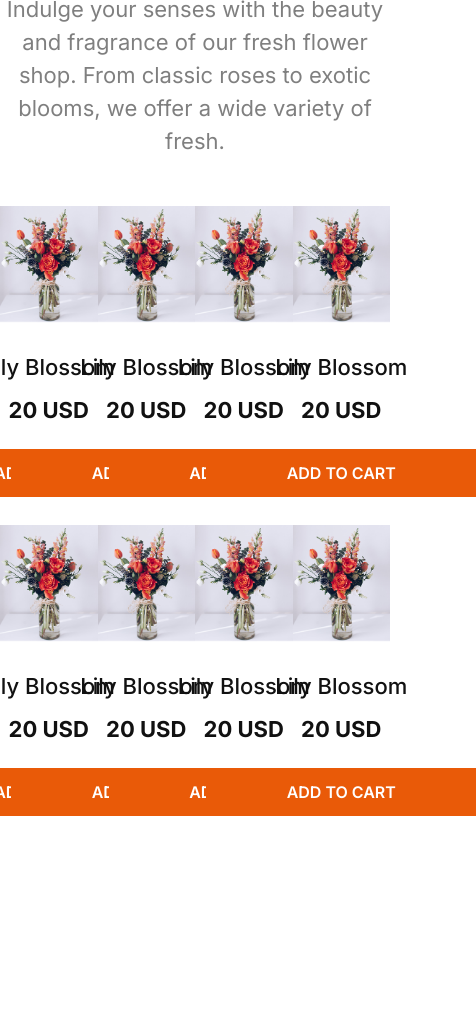
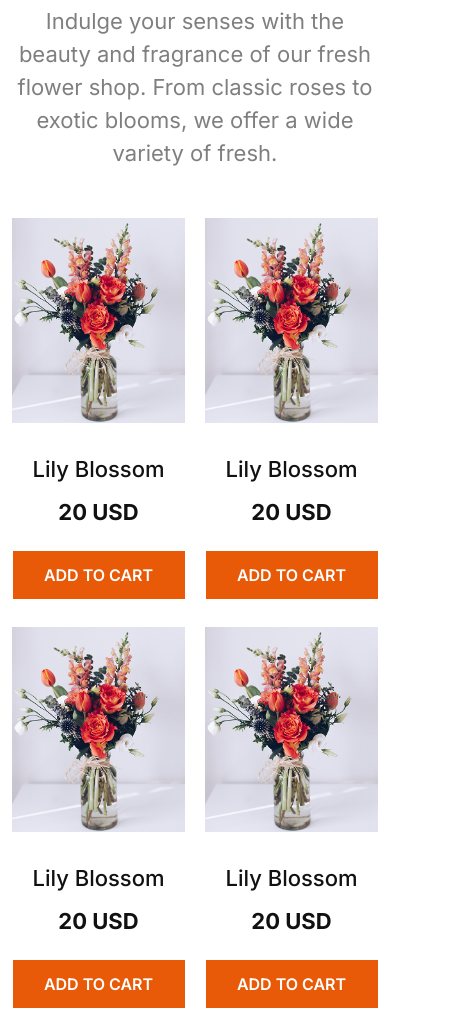
Before and after one commit to RahidulRIP/responsive-flowers-site, a plain HTML site: page index.html in a window 390 px wide. Shown: the part 779-1795 px from the top of the page, 476 px wide, since content can reach past the window. Before the commit the page ends 1595 px from the top, so only its background shows below. Drawn offline with nearby package versions, Linux system fonts and the light colour scheme.

Commit message:
our plants mobile layout done

```diff
--- a/index.html
+++ b/index.html
@@ -82,14 +82,15 @@
     <!-- main section start here  -->
     <main>
         <!-- our plants section start  -->
-        <section class="max-w-6xl mx-auto mt-[120px]">
-            <div class="text-center space-y-4">
+        <section class="max-w-6xl mx-auto mt-[120px] p-3">
+            <div class="text-center space-y-4 mb-12 ">
                 <h2 class="text-5xl font-bold noto"><span class="text-[#E95A08]">Our</span> Plants</h2>
-                <p class="md:w-4xl mx-auto inter text-[22px] text-[#00000080]">Indulge your senses with the beauty and fragrance of our fresh flower shop.
+                <p class="lg:w-4xl mx-auto inter text-[22px] text-[#00000080]">Indulge your senses with the beauty and
+                    fragrance of our fresh flower shop.
                     From classic roses to
                     exotic blooms, we offer a wide variety of fresh.</p>
             </div>
-            <div class="grid grid-cols-4 gap-y-7 mt-12">
+            <div class="grid grid-cols-2 md:grid-cols-4 md:gap-y-5 md:gap-2 gap-x-5 gap-y-7">
                 <div class="flex flex-col items-center gap-7">
                     <div>
                         <img class="" src="./assets/sample-flower-image.png" alt="">
@@ -97,8 +98,9 @@
                     <div class="inter text-center space-y-2.5">
                         <p class="text-[#111111] text-[22px] font-medium">Lily Blossom</p>
                         <h4 class="text-[#111111] text-[22px] font-bold">20 USD</h4>
-                        <button class="text-white font-semibold  bg-[#E95A08] w-[270px] w- py-3 mt-3">ADD TO
-                            CART</button>
+                        <div class="">
+                            <button class="text-white font-semibold bg-[#E95A08]  w-[172px] md:w-[263px] py-3  mt-3">ADD TO CART</button>
+                        </div>
                     </div>
                 </div>
                 <div class="flex flex-col items-center gap-7">
@@ -108,7 +110,7 @@
                     <div class="inter text-center space-y-2.5">
                         <p class="text-[#111111] text-[22px] font-medium">Lily Blossom</p>
                         <h4 class="text-[#111111] text-[22px] font-bold">20 USD</h4>
-                        <button class="text-white font-semibold  bg-[#E95A08] w-[270px] py-3 mt-3">ADD TO CART</button>
+                        <button class="text-white font-semibold  bg-[#E95A08] w-[172px] md:w-[263px] py-3  mt-3">ADD TO CART</button>
                     </div>
                 </div>
                 <div class="flex flex-col items-center gap-7">
@@ -118,7 +120,8 @@
                     <div class="inter text-center space-y-2.5">
                         <p class="text-[#111111] text-[22px] font-medium">Lily Blossom</p>
                         <h4 class="text-[#111111] text-[22px] font-bold">20 USD</h4>
-                        <button class="text-white font-semibold  bg-[#E95A08] w-[270px] py-3 mt-3">ADD TO CART</button>
+                        <button class="text-white font-semibold  bg-[#E95A08] w-[172px] md:w-[263px] py-3 mt-3">ADD TO
+                            CART</button>
                     </div>
                 </div>
                 <div class="flex flex-col items-center gap-7">
@@ -128,7 +131,8 @@
                     <div class="inter text-center space-y-2.5">
                         <p class="text-[#111111] text-[22px] font-medium">Lily Blossom</p>
                         <h4 class="text-[#111111] text-[22px] font-bold">20 USD</h4>
-                        <button class="text-white font-semibold  bg-[#E95A08] w-[270px] py-3 mt-3">ADD TO CART</button>
+                        <button class="text-white font-semibold  bg-[#E95A08] w-[172px] md:w-[263px] py-3 mt-3">ADD TO
+                            CART</button>
                     </div>
                 </div>
                 <div class="flex flex-col items-center gap-7">
@@ -138,7 +142,8 @@
                     <div class="inter text-center space-y-2.5">
                         <p class="text-[#111111] text-[22px] font-medium">Lily Blossom</p>
                         <h4 class="text-[#111111] text-[22px] font-bold">20 USD</h4>
-                        <button class="text-white font-semibold  bg-[#E95A08] w-[270px] py-3 mt-3">ADD TO CART</button>
+                        <button class="text-white font-semibold  bg-[#E95A08] w-[172px] md:w-[263px] py-3 mt-3">ADD TO
+                            CART</button>
                     </div>
                 </div>
                 <div class="flex flex-col items-center gap-7">
@@ -148,7 +153,8 @@
                     <div class="inter text-center space-y-2.5">
                         <p class="text-[#111111] text-[22px] font-medium">Lily Blossom</p>
                         <h4 class="text-[#111111] text-[22px] font-bold">20 USD</h4>
-                        <button class="text-white font-semibold  bg-[#E95A08] w-[270px] py-3 mt-3">ADD TO CART</button>
+                        <button class="text-white font-semibold  bg-[#E95A08] w-[172px] md:w-[263px] py-3 mt-3">ADD TO
+                            CART</button>
                     </div>
                 </div>
                 <div class="flex flex-col items-center gap-7">
@@ -158,7 +164,8 @@
                     <div class="inter text-center space-y-2.5">
                         <p class="text-[#111111] text-[22px] font-medium">Lily Blossom</p>
                         <h4 class="text-[#111111] text-[22px] font-bold">20 USD</h4>
-                        <button class="text-white font-semibold  bg-[#E95A08] w-[270px] py-3 mt-3">ADD TO CART</button>
+                        <button class="text-white font-semibold  bg-[#E95A08] w-[172px] md:w-[263px] py-3 mt-3">ADD TO
+                            CART</button>
                     </div>
                 </div>
                 <div class="flex flex-col items-center gap-7">
@@ -168,7 +175,8 @@
                     <div class="inter text-center space-y-2.5">
                         <p class="text-[#111111] text-[22px] font-medium">Lily Blossom</p>
                         <h4 class="text-[#111111] text-[22px] font-bold">20 USD</h4>
-                        <button class="text-white font-semibold  bg-[#E95A08] w-[270px] py-3 mt-3">ADD TO CART</button>
+                        <button class="text-white font-semibold  bg-[#E95A08] w-[172px] md:w-[263px] py-3 mt-3">ADD TO
+                            CART</button>
                     </div>
                 </div>
             </div>
```
